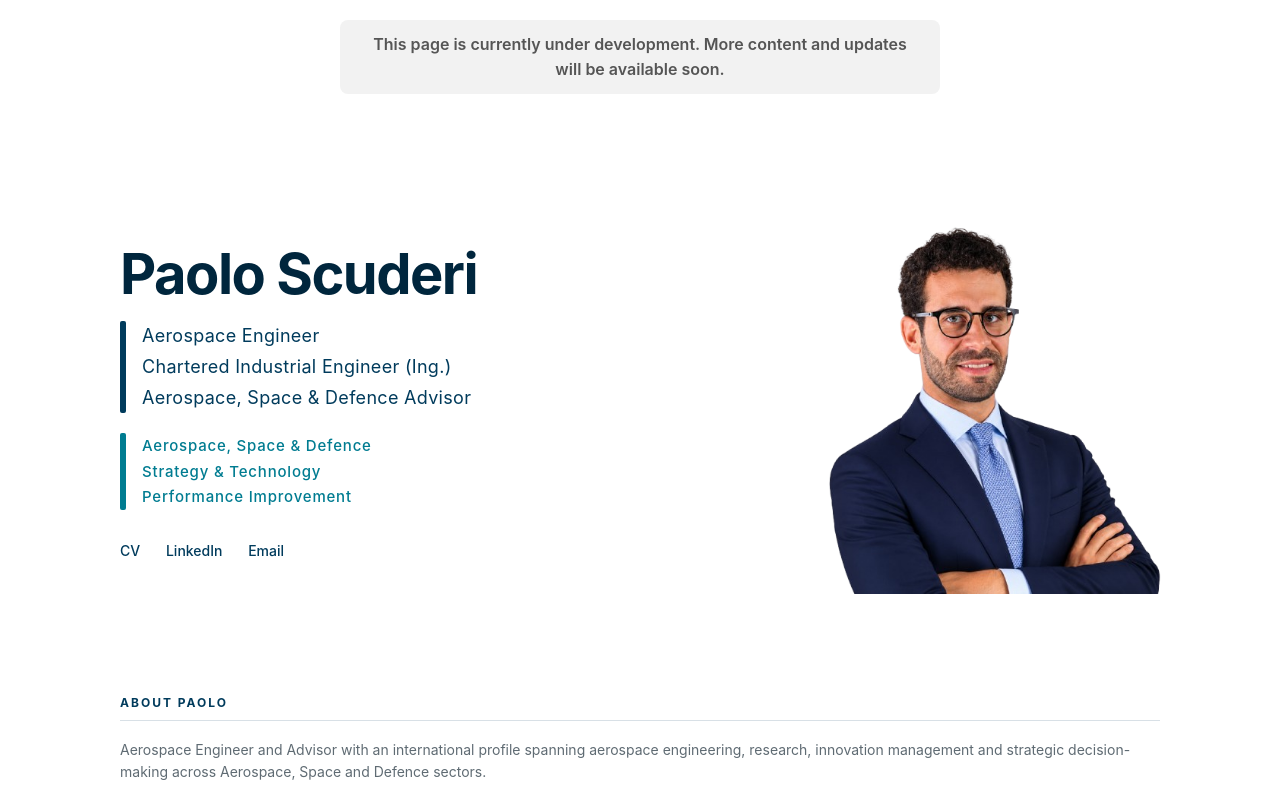
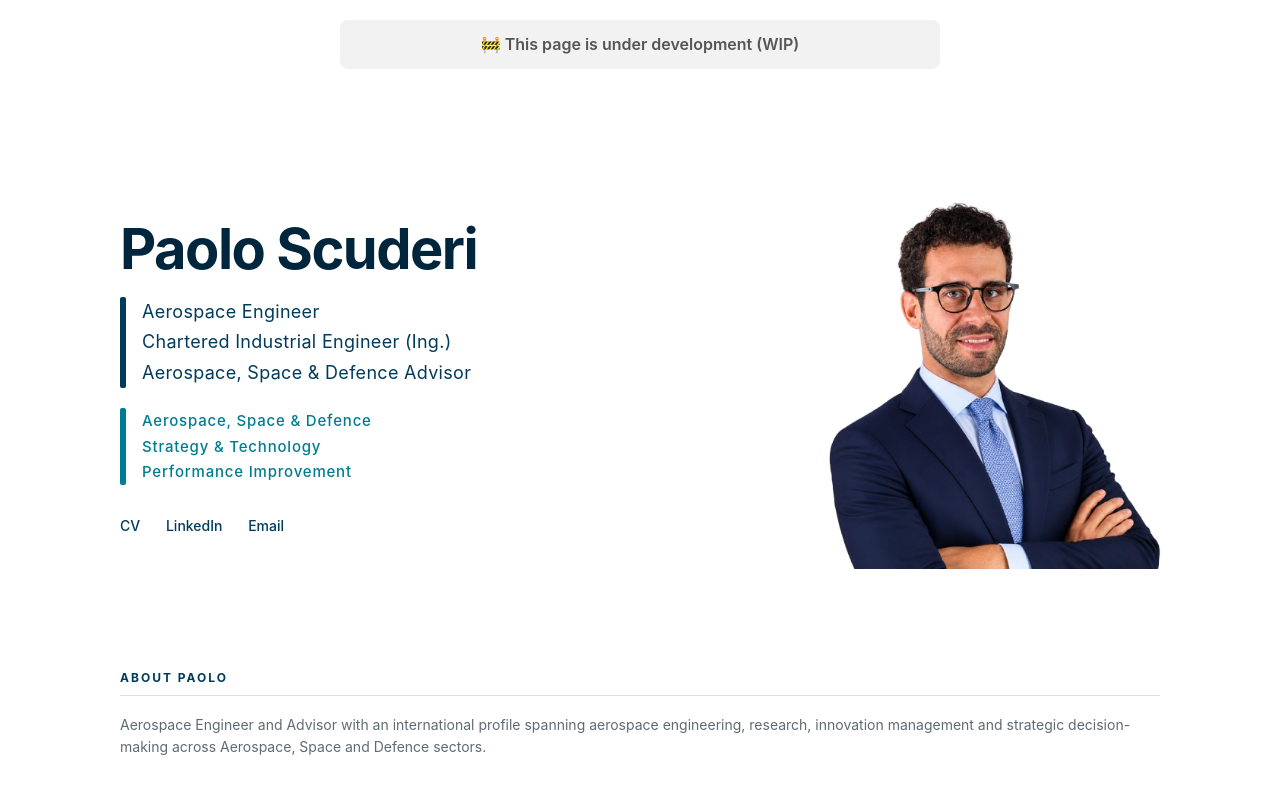
Before and after one commit to PaoloScuderi/paoloscuderi.github.io, a plain HTML site: page index.html in a window 1280 px wide. Shown: the top 800 px of the page. Drawn offline with Linux system fonts and the light colour scheme.

Commit message:
Update index.html

```diff
--- a/index.html
+++ b/index.html
@@ -29,16 +29,17 @@
 
 <body>
 
-
+<!-- =========================
+     WIP SECTION
+========================= -->
+<div class="wip-message">
+    🚧 This page is under development (WIP)
+</div>
 
 
 <!-- =========================
      HERO SECTION
 ========================= -->
-
-<div class="wip-message">
-    This page is currently under development. More content and updates will be available soon.
-</div>
 
 <header class="hero">
 
```
